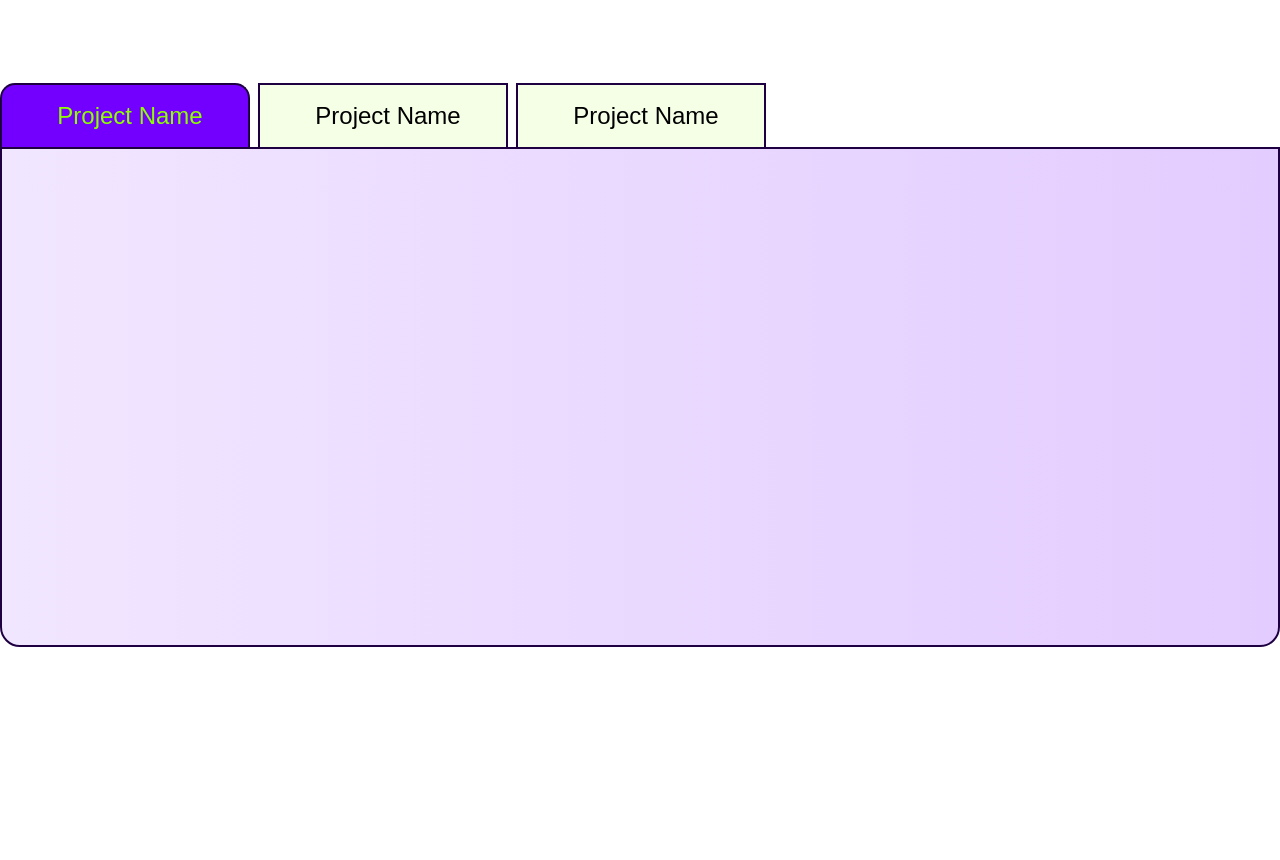
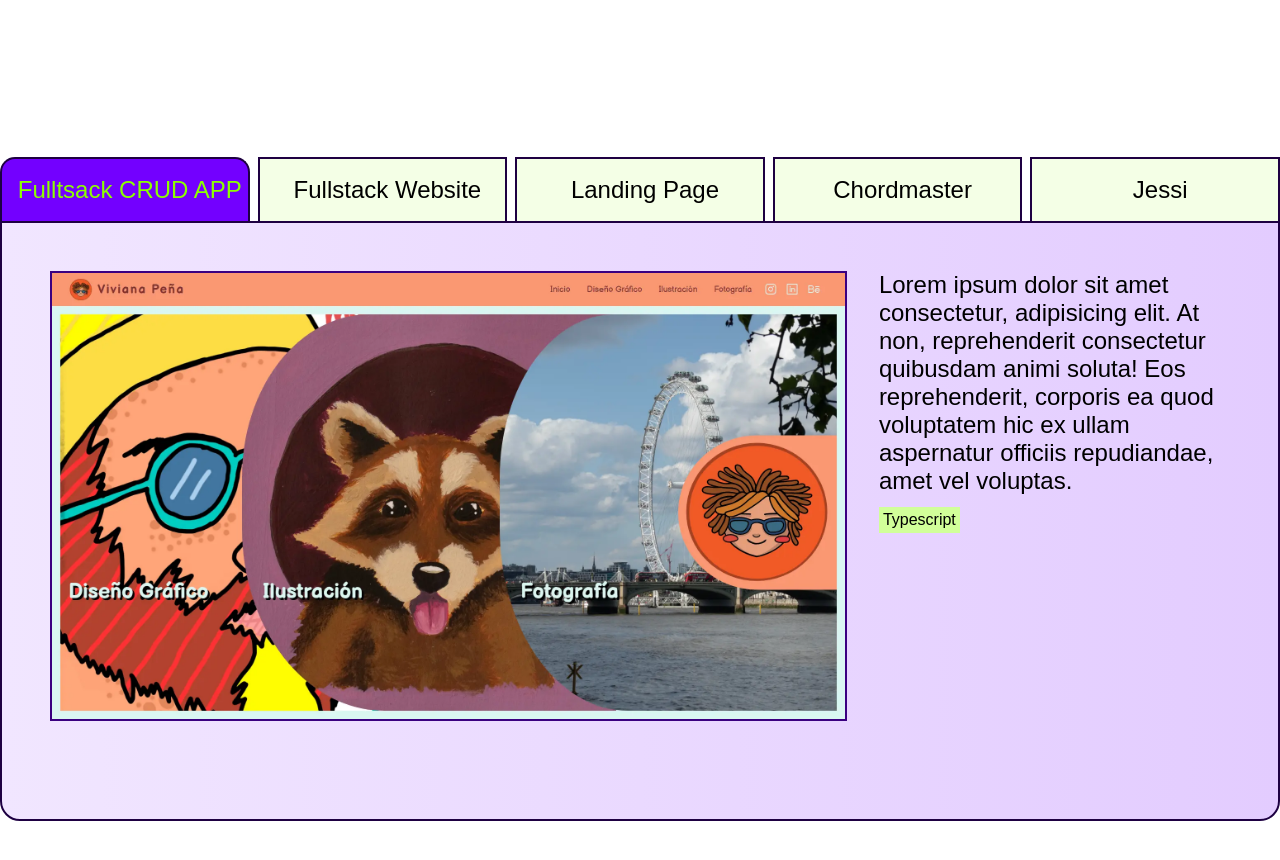
Before and after one commit to Jorge-Mateus-engineer/Portfolio, a plain HTML site: page index.html in a window 1280 px wide. Shown: the part 1084-1944 px from the top of the page. Before the commit the page ends 1795 px from the top, so only its background shows below. Drawn offline with Linux system fonts and the light colour scheme; a web font is replaced by a local one.

Commit message:
Se agrega funcionalidad a la seccion de proyectos para cambiarlos de manera dinamica

```diff
--- a/css/styles-general.css
+++ b/css/styles-general.css
@@ -169,6 +169,10 @@ header {
 
 /*About section*/
 
+.about-section {
+  margin-bottom: 6.4rem;
+}
+
 .about-description {
   padding: 2rem;
 }
@@ -195,8 +199,8 @@ header {
 
 .skills-item,
 .skills-item img {
-  height: 8rem;
-  width: 8rem;
+  height: 8.5rem;
+  width: 8.5rem;
 }
 
 /*Project section*/
@@ -207,8 +211,8 @@ header {
 
 .projects {
   width: 100%;
-  height: 50rem;
-  padding: 6.4rem;
+  height: 60rem;
+  padding: 4.8rem;
   border: 2px solid var(--greys-color);
   border-bottom-left-radius: 20px;
   border-bottom-right-radius: 20px;
@@ -218,6 +222,7 @@ header {
 .projects-tabs {
   list-style: none;
   display: flex;
+  justify-content: space-between;
   height: 6.4rem;
   gap: 0.8rem;
 }
@@ -248,14 +253,34 @@ header {
 }
 
 .projects {
-  /* background-color: var(--main-color-shade90); */
   background: linear-gradient(
     90deg,
     var(--main-color-shade90) 0%,
     var(--main-color-shade80) 100%
   );
+  display: flex;
+  gap: 3.2rem;
 }
 
-.hiddem {
-  display: none;
+.project-img {
+  height: 90%;
+  width: auto;
+  border: 2px solid var(--main-color-tint50);
 }
+
+.project-description {
+  font-size: 2.4rem;
+  margin-bottom: 1.2rem;
+}
+
+.tags-container {
+  display: flex;
+  flex-wrap: wrap;
+  gap: 0.4rem;
+}
+
+.tag {
+  font-size: 1.6rem;
+  padding: 0.4rem;
+  background-color: var(--accent-color-shade60);
+}
--- a/index.html
+++ b/index.html
@@ -675,14 +675,31 @@
       </section>
       <section class="projects-section container">
         <ul class="projects-tabs">
-          <li class="project-tab active-tab" data-project="p1">Project Name</li>
-          <li class="project-tab" data-project="p2">Project Name</li>
-          <li class="project-tab" data-project="p3">Project Name</li>
+          <li class="project-tab active-tab" data-project="p1">
+            Fulltsack CRUD APP
+          </li>
+          <li class="project-tab" data-project="p2">Fullstack Website</li>
+          <li class="project-tab" data-project="p3">Landing Page</li>
+          <li class="project-tab" data-project="p4">Chordmaster</li>
+          <li class="project-tab" data-project="p5">Jessi</li>
         </ul>
         <div class="projects">
-          <div class="p1"></div>
-          <div class="p2 hidden"></div>
-          <div class="p3 hidden"></div>
+          <img
+            src="./img/Images/Portfolio_Jessica.webp"
+            alt="Project Preview"
+            class="project-img"
+          />
+          <div>
+            <p class="project-description">
+              Lorem ipsum dolor sit amet consectetur, adipisicing elit. At non,
+              reprehenderit consectetur quibusdam animi soluta! Eos
+              reprehenderit, corporis ea quod voluptatem hic ex ullam aspernatur
+              officiis repudiandae, amet vel voluptas.
+            </p>
+            <div class="tags-container">
+              <span class="tag">Typescript</span>
+            </div>
+          </div>
         </div>
       </section>
     </main>
--- a/js/script.js
+++ b/js/script.js
@@ -1,4 +1,46 @@
 const projectTabs = document.querySelectorAll(".project-tab");
+const projectImg = document.querySelector(".project-img");
+const projectDescription = document.querySelector(".project-description");
+const tagsContainer = document.querySelector(".tags-container");
+const projectsData = [
+  {
+    index: "p1",
+    description:
+      "Lorem ipsum dolor sit amet consectetur, adipisicing elit. At nonreprehenderit consectetur quibusdam animi soluta! Eos",
+    src: "./img/Images/Portfolio_Jessica.webp",
+    technologies: ["Node.js", "HTML", "CSS", "Javascript"],
+  },
+  {
+    index: "p2",
+    description:
+      "Lorem ipsum dolor sit amet consectetur, adipisicing elit. At nonreprehenderit consectetur quibusdam animi soluta! Eos",
+    src: "./img/Images/Chordmaster.webp",
+    technologies: ["HTML", "CSS", "Javascript"],
+  },
+  {
+    index: "p3",
+    description:
+      "Lorem ipsum dolor sit amet consectetur, adipisicing elit. At nonreprehenderit consectetur quibusdam animi soluta! Eos",
+    src: "./img/Images/Growth_Crafter.webp",
+    technologies: ["Google Apps Script", "HTML", "CSS", "Javascript"],
+  },
+];
+
+const updateProject = function (filteredProject) {
+  //Change img src
+  projectImg.src = filteredProject.src;
+  //Change project description
+  projectDescription.textContent = filteredProject.description;
+  //Revmoe old tachnology tags
+  tagsContainer.innerHTML = null;
+  //Add new technology tags
+  filteredProject.technologies.forEach((t) => {
+    tagsContainer.insertAdjacentHTML(
+      "beforeend",
+      `<span class="tag">${t}</span>`
+    );
+  });
+};
 
 projectTabs.forEach((t) =>
   t.addEventListener("click", (e) => {
@@ -6,5 +48,9 @@ projectTabs.forEach((t) =>
       pt.classList.remove("active-tab");
     });
     e.target.classList.add("active-tab");
+    let project = projectsData.filter(
+      (pj) => pj.index === e.target.dataset.project
+    );
+    updateProject(project[0]);
   })
 );
```
Also changed, not shown: img/Images/Chordmaster.webp (added), img/Images/Growth_Crafter.webp (added), img/Images/Portfolio_Jessica.webp (added).
